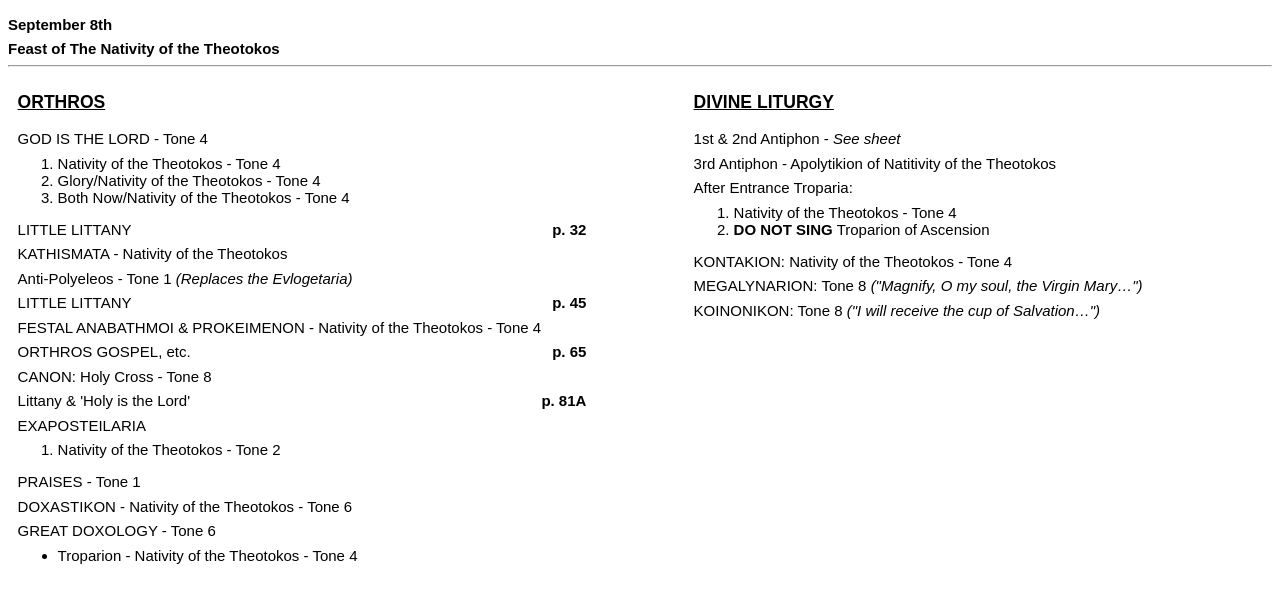
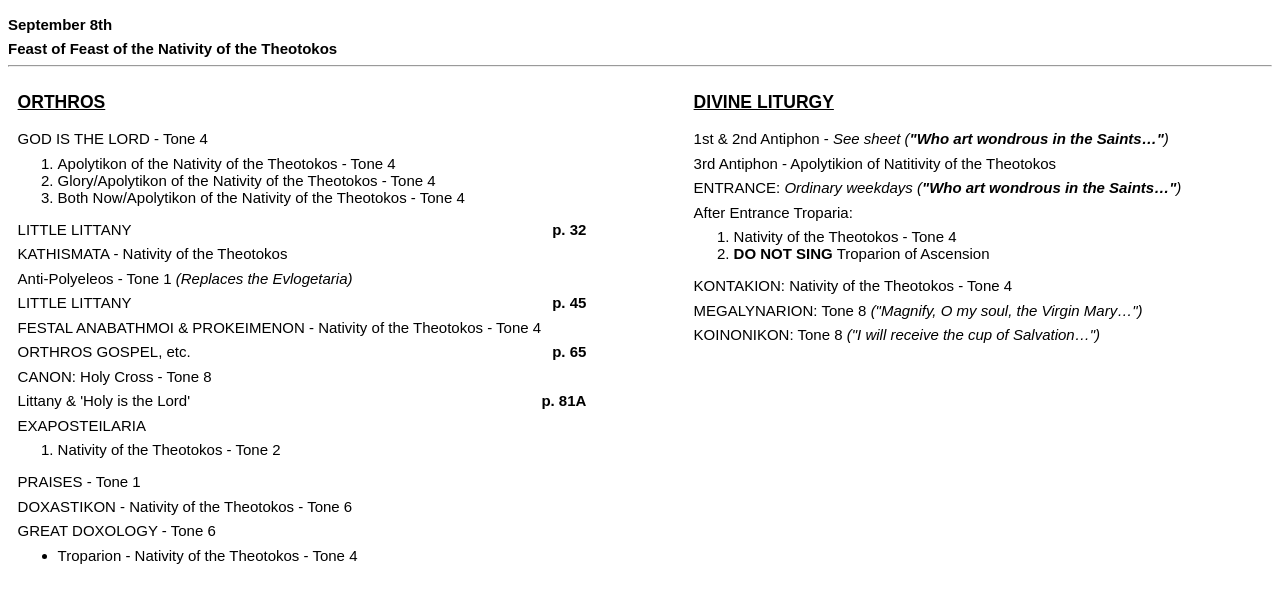
Before and after one commit to JPry/choir-guides, a Jekyll site: the page built from _feasts/the-nativity-of-the-theotokos.md, in a window 1280 px wide. Shown: the top 603 px of the page. Built offline with Jekyll 4.4.1, drawn with Linux system fonts in a browser that asks for light colours.

Commit message:
Update guide for Nativity of the Theotokos feast

```diff
--- a/_feasts/the-nativity-of-the-theotokos.md
+++ b/_feasts/the-nativity-of-the-theotokos.md
@@ -1,13 +1,9 @@
 ---
-title: The Nativity of the Theotokos
+title: Feast of the Nativity of the Theotokos
 when: September 8th
 
 god_is_the_lord: 4
-apolytikion:
-    - Nativity of the Theotokos - Tone 4
-    - Glory/Nativity of the Theotokos - Tone 4
-    - Both Now/Nativity of the Theotokos - Tone 4
-
+festal_apolytikion: Apolytikon of the Nativity of the Theotokos - Tone 4
 kathismata: Nativity of the Theotokos
 evlogetaria: Anti-Polyeleos - Tone 1
 prokeimenon: Nativity of the Theotokos - Tone 4
@@ -22,8 +18,9 @@ great_doxology: 6
 troparion: Nativity of the Theotokos - Tone 4
 
 # Divine Liturgy
-antiphon_12: See sheet
+antiphon_12: See sheet (**"Who art wondrous in the Saints..."**)
 antiphon_3: Apolytikion of Natitivity of the Theotokos
+entrance: '*Ordinary weekdays (**"Who art wondrous in the Saints..."**)*'
 post_entrance:
     - Nativity of the Theotokos - Tone 4
 
```
